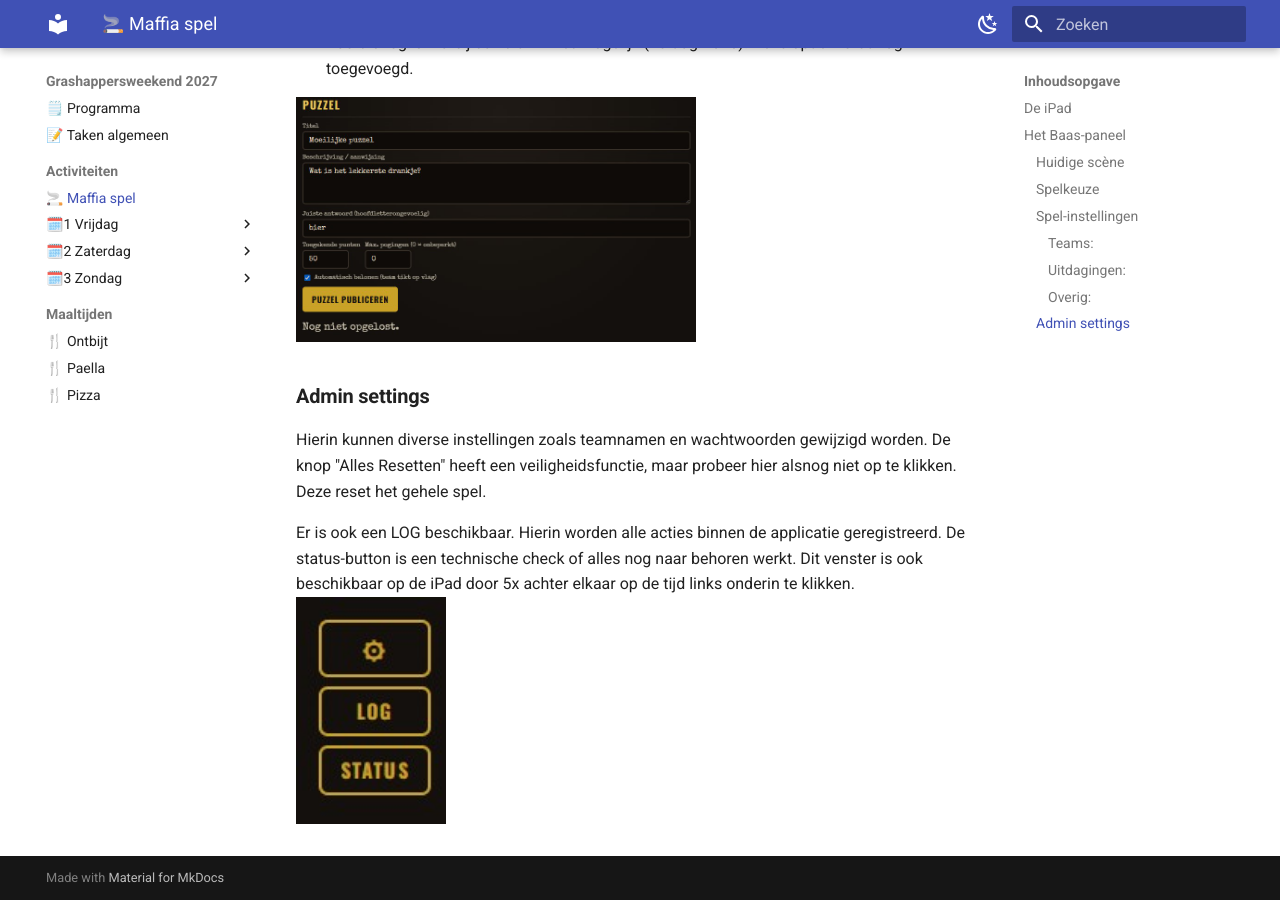
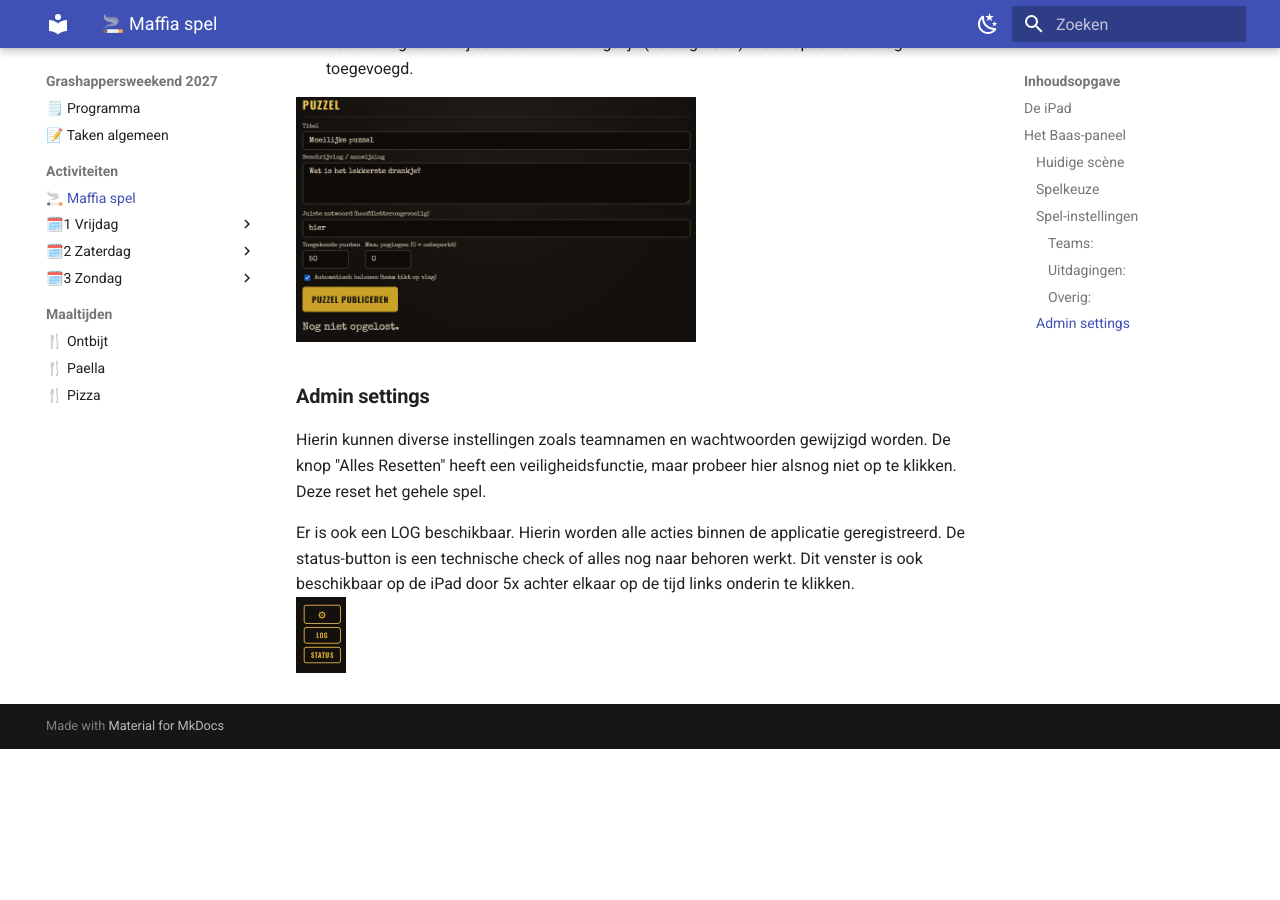
Before and after one commit to marschoe/grashappersweekend_2027, an MkDocs documentation site: the page built from Obsidian/Activiteiten/🚬 Maffia spel.md, in a window 1280 px wide and 900 px high, scrolled down 2954 px. Built offline with MkDocs 1.6.1 and Material for MkDocs 9.7.7, drawn with Linux system fonts in a browser that asks for light colours; after the commit the page ends 3703 px from its top, so only the background shows below that.

Commit message:
change image size

```diff
--- a/Obsidian/Activiteiten/🚬 Maffia spel.md
+++ b/Obsidian/Activiteiten/🚬 Maffia spel.md
@@ -72,4 +72,4 @@ Hierin kunnen diverse instellingen zoals teamnamen en wachtwoorden gewijzigd wor
 
 Er is ook een LOG beschikbaar. Hierin worden alle acties binnen de applicatie geregistreerd.
 De status-button is een technische check of alles nog naar behoren werkt. Dit venster is ook beschikbaar op de iPad door 5x achter elkaar op de tijd links onderin te klikken.<br>
-![](../assets/settings.jpg){ width="150" }
+![](../assets/settings.jpg){ width="50" }
```
